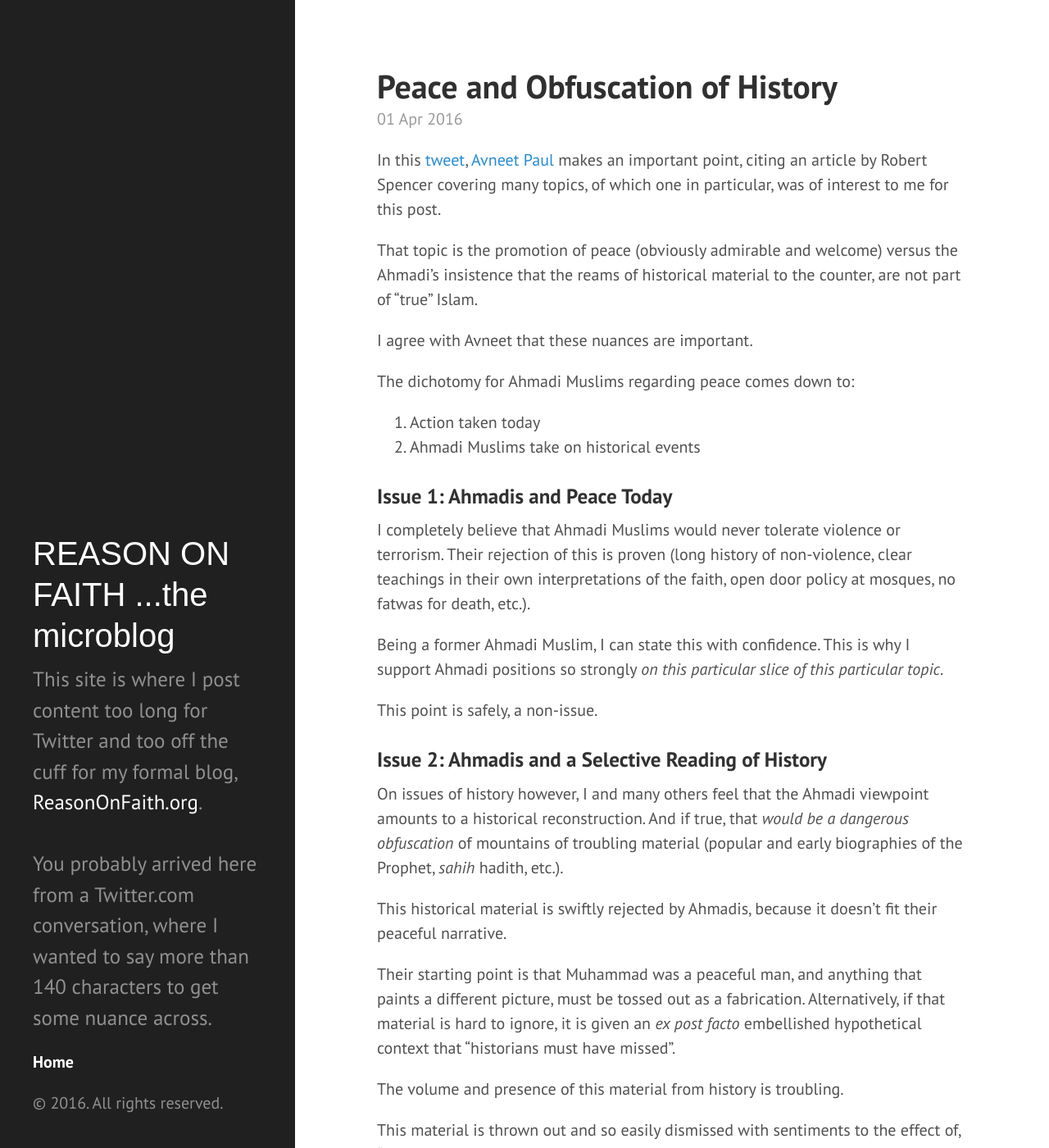
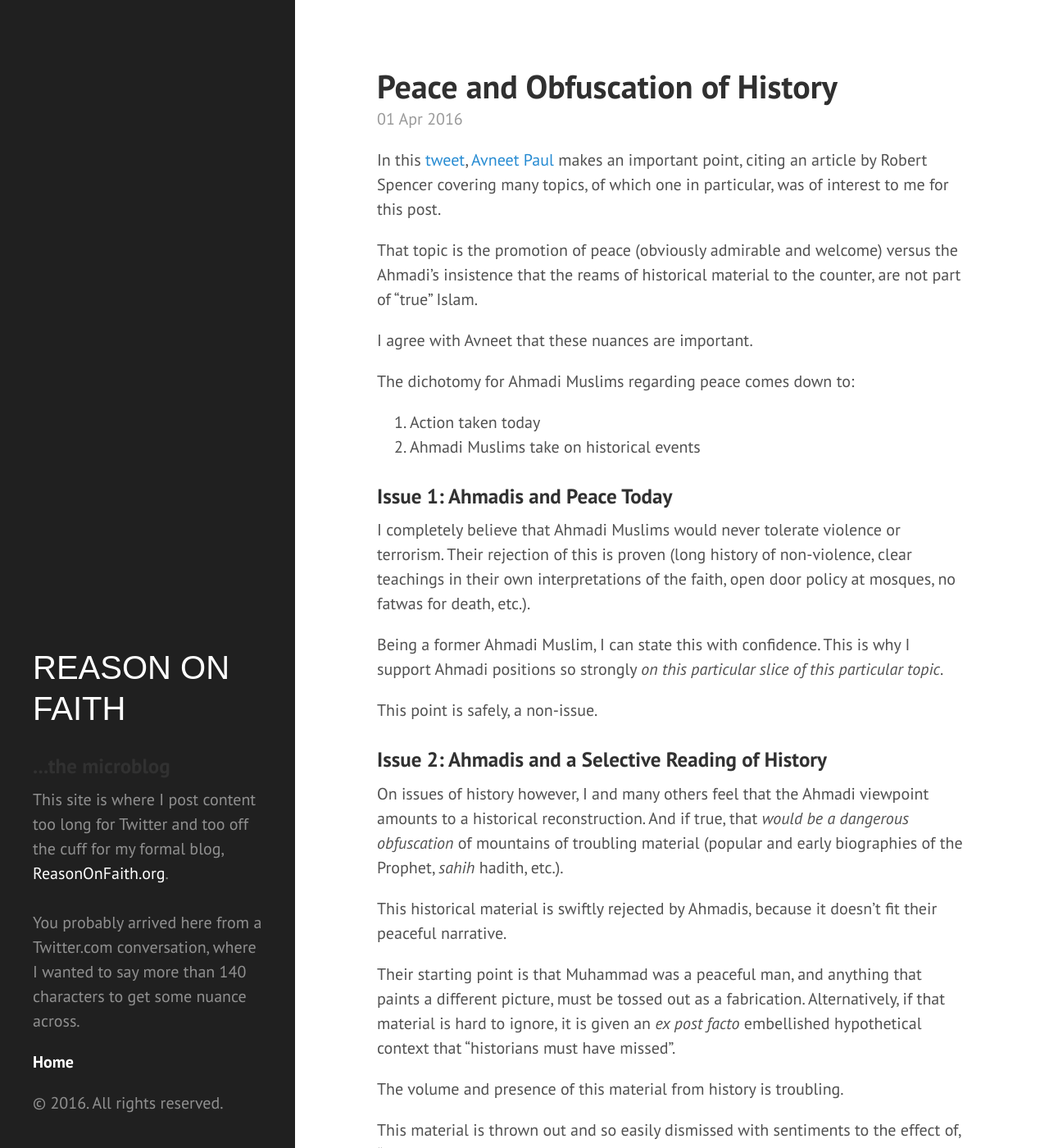
Before and after one commit to ReasonOnFaith/ReasonOnFaith.github.io, a Jekyll site: the page built from index.html, in a window 1280 px wide and 1400 px high. Shown: the whole window at 82% size. Built offline with Jekyll 4.4.1, drawn with Linux system fonts in a browser that asks for light colours; the list of posts is cut into pages by our own code; part of the change alters nothing that is shown.

```diff
--- a/_config.yml
+++ b/_config.yml
@@ -2,7 +2,8 @@ excerpt_separator: ""
 pygments: true
 markdown: kramdown
 url: http://ReasonOnFaith.github.io
-title: REASON ON FAITH ...the microblog
+title: "REASON ON FAITH"
+subtitle: "...the microblog"
 tagline: commenting on faith and religion through the eyes of reason
 description: "This site is where I post content too long for Twitter and too off the cuff for my formal blog, <a href='http://ReasonOnFaith.org'>ReasonOnFaith.org</a>.<br /><br />You probably arrived here from a Twitter.com conversation, where I wanted to say more than 140 characters to get some nuance across."
 paginate: 5
--- a/_includes/head.html
+++ b/_includes/head.html
@@ -2,8 +2,20 @@
   <link href="http://gmpg.org/xfn/11" rel="profile">
   <meta http-equiv="content-type" content="text/html; charset=utf-8">
 
+  <!-- TypeKit -->
   <script src="https://use.typekit.net/ifi0otd.js"></script>
   <script>try{Typekit.load({ async: true });}catch(e){}</script>
+
+<!-- Analytics -->
+<script>
+  (function(i,s,o,g,r,a,m){i['GoogleAnalyticsObject']=r;i[r]=i[r]||function(){
+  (i[r].q=i[r].q||[]).push(arguments)},i[r].l=1*new Date();a=s.createElement(o),
+  m=s.getElementsByTagName(o)[0];a.async=1;a.src=g;m.parentNode.insertBefore(a,m)
+  })(window,document,'script','https://www.google-analytics.com/analytics.js','ga');
+
+  ga('create', 'UA-75354113-2', 'auto');
+  ga('send', 'pageview');
+</script>
 
   <!-- Enable responsiveness on mobile devices-->
   <meta name="viewport" content="width=device-width, initial-scale=1.0, maximum-scale=1">
--- a/_includes/sidebar.html
+++ b/_includes/sidebar.html
@@ -2,6 +2,7 @@
   <div class="container sidebar-sticky">
     <div class="sidebar-about">
       <h1>{{ site.title }}</h1>
+      <h3>{{ site.subtitle }}</h3>
       <p class="lead">{{ site.description }}</p>
     </div>
 
--- a/public/css/poole.css
+++ b/public/css/poole.css
@@ -231,7 +231,7 @@ tbody tr:nth-child(odd) th {
  */
 
 .lead {
-  font-size: 1.25rem;
+  font-size: 1.0rem;
   font-weight: 300;
 }
 
```
